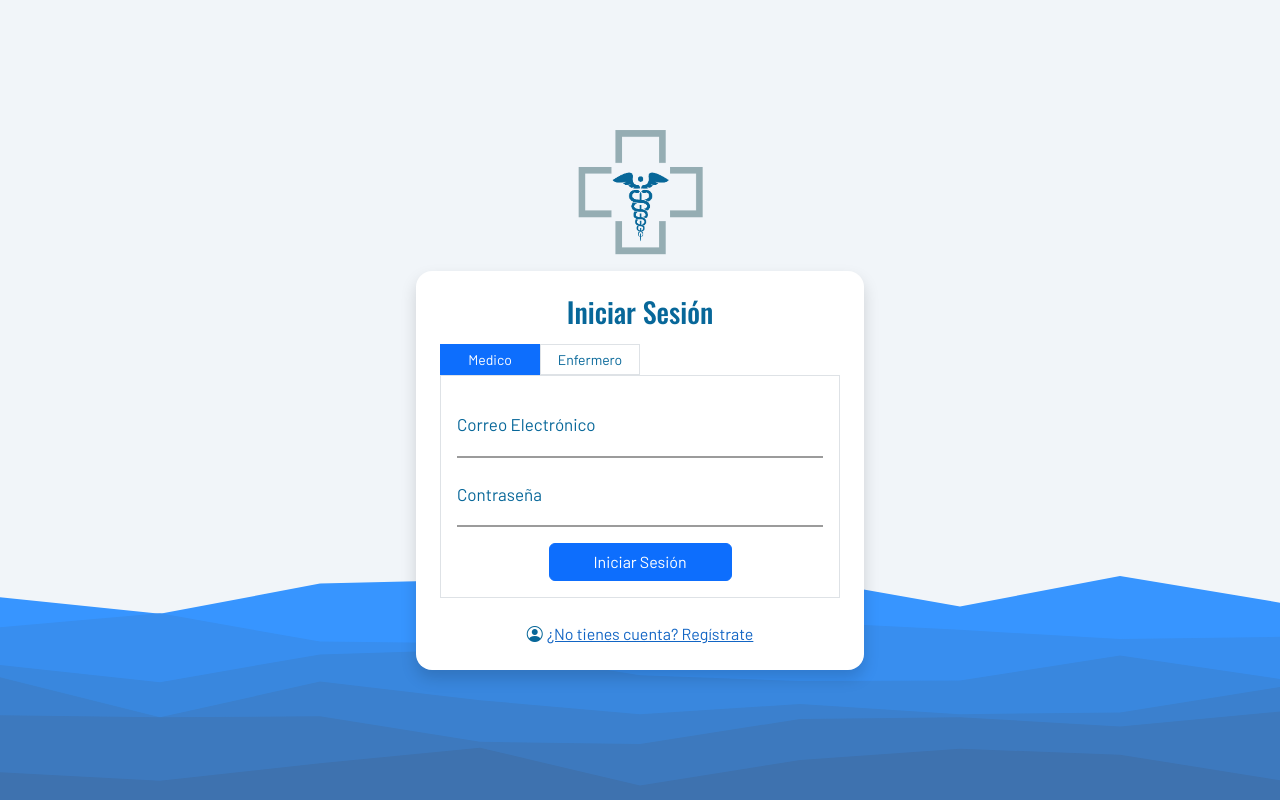
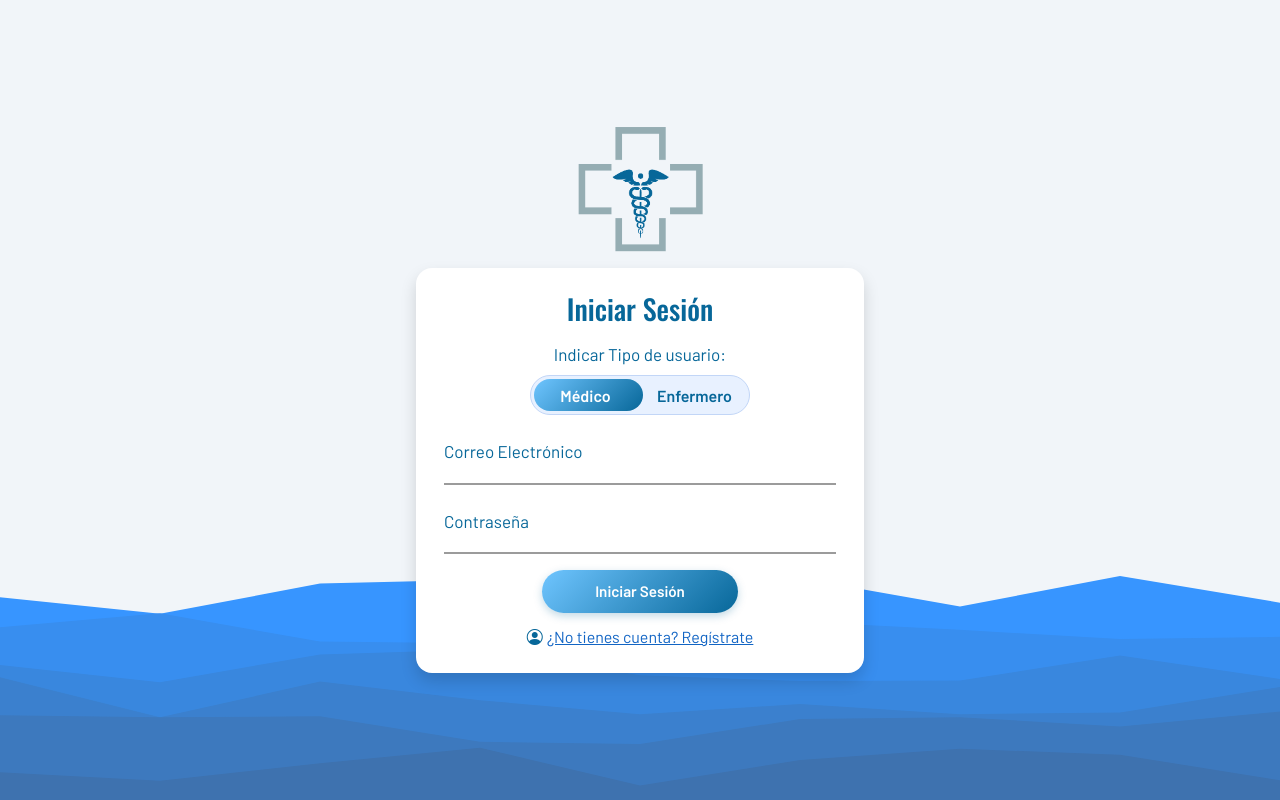
Before and after one commit to mauroarmas/IS-GuardiaTFI-Frontend, a React (Vite) app: page /login in a window 1280 px wide. Built offline with nearby package versions, Linux system fonts and the light colour scheme.

Commit message:
Se mejoró UI y se ocultaron componentes a algunos usuarios segun rol

```diff
--- a/src/components/common/Input.jsx
+++ b/src/components/common/Input.jsx
@@ -21,66 +21,6 @@ const Input = ({ label, type, placeholder, registerObject }) => {
 };
 
 const StyledWrapper = styled.div`
-  .form__group {
-    position: relative;
-    padding: 20px 0 0;
-    width: 100%;
-  }
-
-  .form__field {
-    font-family: inherit;
-    width: 100%;
-    border: none;
-    border-bottom: 2px solid #9b9b9b;
-    outline: 0;
-    font-size: 17px;
-    color: #212529;
-    padding: 7px 0;
-    background: transparent;
-    transition: border-color 0.2s;
-  }
-
-  .form__field::placeholder {
-    color: transparent;
-  }
-
-  .form__field:placeholder-shown ~ .form__label {
-    font-size: 17px;
-    cursor: text;
-    top: 20px;
-  }
-
-  .form__label {
-    position: absolute;
-    top: 0;
-    display: block;
-    transition: 0.2s;
-    font-size: 17px;
-    color: rgb(7, 103, 153);
-    pointer-events: none;
-  }
-
-  .form__field:focus {
-    padding-bottom: 6px;
-
-    border-width: 3px;
-    border-image: linear-gradient(to right, #6fc5ffff, rgb(7, 103, 153););
-    border-image-slice: 1;
-  }
-
-  .form__field:focus ~ .form__label {
-    position: absolute;
-    top: 0;
-    display: block;
-    transition: 0.2s;
-    font-size: 17px;
-    color: rgb(7, 103, 153);
-    font-weight: 700;
-  }
-
-  /* reset input */
-  .form__field:required, .form__field:invalid {
-    box-shadow: none;
-  }`;
+ `;
 
 export default Input;
--- a/src/components/common/SideBar.jsx
+++ b/src/components/common/SideBar.jsx
@@ -5,6 +5,11 @@ import "../../styles/sideBar.css";
 const SideBar = () => {
   const [isMini, setIsMini] = useState(true);
   const location = useLocation(); // Obtenemos la ubicación actual
+
+  const storedUser = localStorage.getItem("user");
+  const user = storedUser ? JSON.parse(storedUser) : null;
+  const rol = user?.rol || null;
+
 
   const handleMouseEnter = () => {
     setIsMini(false); // Expande el sidebar cuando el cursor está sobre él
@@ -39,6 +44,7 @@ const SideBar = () => {
             </Link>
           </li>
 
+          {rol !== "enfermero" ? null : (
             <li
               className={
                 location.pathname.includes("/moduloPacientes") ? "active" : ""
@@ -49,6 +55,7 @@ const SideBar = () => {
                 {!isMini && <label className="me-5">Pacientes</label>}
               </Link>
             </li>
+          )}
         </ul>
       </div>
     </aside>
--- a/src/components/pages/Login.jsx
+++ b/src/components/pages/Login.jsx
@@ -137,23 +137,30 @@ function Login() {
           <h3 className="text-center">Iniciar Sesión</h3>
 
           {/* Selector de tipo de usuario */}
-          <div className="d-flex justify-content-center w-50 mt-3">
-            {["medico", "enfermero"].map((r) => (
-              <button
-                key={r}
-                type="button"
-                className={`btn btn-sm ${
-                  role === r ? "btn-primary" : "btn-outline-primary"
+          <div className="w-100 d-flex flex-column align-items-center mt-3">
+            <span className="span1 mb-2">Indicar Tipo de usuario:</span>
+
+            <div className="role-toggle">
+              <div
+                className={`toggle-option ${role === "medico" ? "active" : ""}`}
+                onClick={() => setRole("medico")}
+              >
+                Médico
+              </div>
+              <div
+                className={`toggle-option ${
+                  role === "enfermero" ? "active" : ""
                 }`}
-                onClick={() => setRole(r)}
+                onClick={() => setRole("enfermero")}
               >
-                {r.charAt(0).toUpperCase() + r.slice(1)}
-              </button>
-            ))}
+                Enfermero
+              </div>
+              <div className={`toggle-indicator ${role}`}></div>
+            </div>
           </div>
 
           {/* Formulario */}
-          <form onSubmit={handleSubmit(onSubmit)} className="border p-3">
+          <form onSubmit={handleSubmit(onSubmit)} className=" p-1">
             <div className="mb-1 ">
               <Input
                 className="w-100"
@@ -173,7 +180,6 @@ function Login() {
               )}
             </div>
             <div className="mb-3">
-
               <Input
                 label="Contraseña"
                 type="password"
@@ -190,10 +196,10 @@ function Login() {
                 <p className="text-danger">{errors.password.message}</p>
               )}
             </div>
-            <div className="d-flex justify-content-center mt-2">
+            <div className="d-flex justify-content-center mx-auto mt-3 w-50">
               <button
                 type="submit"
-                className="btn btn-primary w-50 rounded-2"
+                className={`login-btn ${loading ? "loading" : ""}`}
                 disabled={loading}
               >
                 {loading ? "Cargando..." : "Iniciar Sesión"}
@@ -201,7 +207,7 @@ function Login() {
             </div>
           </form>
 
-          <div className="text-center mt-4">
+          <div className="text-center mt-2">
             <Link to="/signup">
               <span>
                 <i className="bi bi-person-circle me-1 login-icon"></i>
--- a/src/components/pages/Register.jsx
+++ b/src/components/pages/Register.jsx
@@ -67,23 +67,30 @@ function Register() {
         <h3 className="text-center">Registro de Usuario</h3>
 
         {/* Selector de rol */}
-        <div className="d-flex justify-content-center w-50 mt-3">
-          {["medico", "enfermero"].map((r) => (
-            <button
-              key={r}
-              type="button"
-              className={`btn btn-sm ${
-                role === r ? "btn-primary" : "btn-outline-primary"
+        <div className="w-100 d-flex flex-column align-items-center mt-3">
+          <span className="span1 mb-2">Indicar Tipo de usuario:</span>
+
+          <div className="role-toggle">
+            <div
+              className={`toggle-option ${role === "medico" ? "active" : ""}`}
+              onClick={() => setRole("medico")}
+            >
+              Médico
+            </div>
+            <div
+              className={`toggle-option ${
+                role === "enfermero" ? "active" : ""
               }`}
-              onClick={() => setRole(r)}
+              onClick={() => setRole("enfermero")}
             >
-              {r.charAt(0).toUpperCase() + r.slice(1)}
-            </button>
-          ))}
+              Enfermero
+            </div>
+            <div className={`toggle-indicator ${role}`}></div>
+          </div>
         </div>
 
         <form
-          className="formularioLogin border p-3 w-100"
+          className="formularioLogin p-1 w-100"
           onSubmit={handleSubmit(onSubmit)}
         >
           {/* Email */}
@@ -130,7 +137,6 @@ function Register() {
 
           {/* Confirmar password */}
           <div className="mb-3">
-
             <Input
               label="Contraseña"
               type="password"
@@ -146,13 +152,15 @@ function Register() {
             )}
           </div>
 
+          <div className="d-flex justify-content-center mx-auto mt-3 w-50">
               <button
                 type="submit"
-            className="btn btn-primary w-50 rounded-2 mx-auto d-block"
+                className={`login-btn ${loading ? "loading" : ""}`}
                 disabled={loading}
               >
                 {loading ? "Cargando..." : "Registrarse"}
               </button>
+            </div>
         </form>
       </div>
     </div>
--- a/src/components/pages/espera/ModuloEspera.jsx
+++ b/src/components/pages/espera/ModuloEspera.jsx
@@ -1,8 +1,4 @@
-import {
-  Container,
-  Table,
-  Modal,
-} from "react-bootstrap";
+import { Container, Table, Modal } from "react-bootstrap";
 import { Link } from "react-router-dom";
 import { useEffect, useState } from "react";
 import "../../../styles/modulos.css";
@@ -14,7 +10,11 @@ function App() {
   const [pacienteSiguiente, setPacienteSiguiente] = useState(null);
   const [chartData, setChartData] = useState({});
   const [modalShow, setModalShow] = useState(false);
-  const [selectedIncome, setSelectedIncome] = useState(null); // 👈 Nuevo estado
+  const [selectedIncome, setSelectedIncome] = useState(null);
+
+  const storedUser = localStorage.getItem("user");
+  const user = storedUser ? JSON.parse(storedUser) : null;
+  const rol = user?.rol || null;
 
   const fetchIncomes = async () => {
     const endpoint = `${import.meta.env.VITE_BACKEND_URL}/ingreso`;
@@ -69,15 +69,37 @@ function App() {
   function getColorByUrgencyLevel(level) {
     switch (level) {
       case "Crítica":
-        return <span className="span-urgency"><i class="bi bi-circle-fill" style={{ color: "red" }}></i> {level}</span>
+        return (
+          <span className="span-urgency">
+            <i class="bi bi-circle-fill" style={{ color: "red" }}></i> {level}
+          </span>
+        );
       case "Emergencia":
-        return <span className="span-urgency"><i class="bi bi-circle-fill" style={{ color: "orange" }}></i> {level}</span>;
+        return (
+          <span className="span-urgency">
+            <i class="bi bi-circle-fill" style={{ color: "orange" }}></i>{" "}
+            {level}
+          </span>
+        );
       case "Urgencia":
-        return <span className="span-urgency"><i class="bi bi-circle-fill" style={{ color: "yellow" }}></i> {level}</span>;
+        return (
+          <span className="span-urgency">
+            <i class="bi bi-circle-fill" style={{ color: "yellow" }}></i>{" "}
+            {level}
+          </span>
+        );
       case "Urgencia Menor":
-        return <span className="span-urgency"><i class="bi bi-circle-fill" style={{ color: "green" }}></i> {level}</span>;
+        return (
+          <span className="span-urgency">
+            <i class="bi bi-circle-fill" style={{ color: "green" }}></i> {level}
+          </span>
+        );
       case "Sin Urgencia":
-        return <span className="span-urgency"><i class="bi bi-circle-fill" style={{ color: "blue" }}></i> {level}</span>;
+        return (
+          <span className="span-urgency">
+            <i class="bi bi-circle-fill" style={{ color: "blue" }}></i> {level}
+          </span>
+        );
       default:
         return <p style={{ color: "black" }}>No definido</p>;
     }
@@ -96,9 +118,12 @@ function App() {
             <div className="d-flex flex-column w-25">
               <h2>Cola de Espera</h2>
               <div className="mt-4">
-                <Link className="w-100 btn-dar-alta" to="/registrarIngreso">
-                  <i className="bi bi-person-plus"></i> Nuevo Ingreso
-                </Link>
+                {rol !== "enfermero" ? null : (
+                  <Link className="login-btn" to="/registrarIngreso">
+                    <i className="bi bi-person-plus"></i> Nuevo Ingreso
+                  </Link>
+                )}
+
               </div>
             </div>
 
@@ -122,12 +147,14 @@ function App() {
                   </h5>
                   <p className="card-text">{incomes[0]?.informe}</p>
                   <div className="d-flex justify-content-between">
-                    <a href="#" className="btn-dar-alta">
-                      Atender
-                    </a>
-                    {/* 👇 Pasamos el primer ingreso */}
+                    {rol !== "medico" ? null :(
+                      <a href="#" className="login-btn">
+                        Atender
+                      </a>
+                    )}
+
                     <a
-                      className="btn-dar-alta"
+                      className="login-btn"
                       onClick={() => handleShowModal(incomes[0])}
                     >
                       Ver Datos
@@ -156,7 +183,6 @@ function App() {
                       <td>{ingreso.id}</td>
                       <td>{ingreso.nivelEmergencia}</td>
                       <td className="text-center">
-
                         <a
                           className="btnDatosTabla"
                           onClick={() => handleShowModal(ingreso)}
@@ -172,7 +198,6 @@ function App() {
             </div>
           </div>
 
-          {/* 👇 Pasamos el objeto seleccionado al modal */}
           <ModalDatos
             show={modalShow}
             onHide={() => setModalShow(false)}
@@ -217,7 +242,7 @@ function ModalDatos({ show, onHide, income }) {
         )}
       </Modal.Body>
       <Modal.Footer>
-        <button onClick={onHide} className="w-auto mx-auto btn-dar-alta">
+        <button onClick={onHide} className="mx-auto login-btn">
           Cerrar
         </button>
       </Modal.Footer>
--- a/src/components/pages/pacientes/ModuloPacientes.jsx
+++ b/src/components/pages/pacientes/ModuloPacientes.jsx
@@ -79,7 +79,7 @@ function ModuloPacientes() {
           />
           <div>
             <Link
-              className="btn btn-primary"
+              className="login-btn px-3"
               to="/moduloPacientes/registrarPaciente"
             >
               <i className="bi bi-person-plus"></i> Dar de alta un paciente
--- a/src/components/pages/pacientes/RegistrarPaciente.jsx
+++ b/src/components/pages/pacientes/RegistrarPaciente.jsx
@@ -240,7 +240,7 @@ function RegistrarPaciente() {
                 </p>
               )}
               <div>
-                <button type="submit">Registrar Paciente</button>
+                <button type="submit" className="login-btn px-3">Registrar Paciente</button>
               </div>
             </div>
           </form>
--- a/src/styles/login.css
+++ b/src/styles/login.css
@@ -45,3 +45,177 @@ h3 {
   color: rgb(7, 103, 153);
   border-color: rgb(222, 226, 230);
 }
+
+ .form__group {
+    position: relative;
+    padding: 20px 0 0;
+    width: 100%;
+  }
+
+  .form__field {
+    font-family: inherit;
+    width: 100%;
+    border: none;
+    border-bottom: 2px solid #9b9b9b;
+    outline: 0;
+    font-size: 17px;
+    color: #212529;
+    padding: 7px 0;
+    background: transparent;
+    transition: border-color 0.2s;
+  }
+
+  .form__field::placeholder {
+    color: transparent;
+  }
+
+  .form__field:placeholder-shown ~ .form__label {
+    font-size: 17px;
+    cursor: text;
+    top: 20px;
+  }
+
+  .form__label {
+    position: absolute;
+    top: 0;
+    display: block;
+    transition: 0.2s;
+    font-size: 17px;
+    color: rgb(7, 103, 153);
+    pointer-events: none;
+  }
+
+  .form__field:focus {
+    padding-bottom: 6px;
+    border-width: 3px;
+    border-image: linear-gradient(to right, #6fc5ffff, rgb(7, 103, 153));
+    border-image-slice: 1;
+  }
+
+  .form__field:focus ~ .form__label {
+    position: absolute;
+    top: 0;
+    display: block;
+    transition: 0.2s;
+    font-size: 17px;
+    color: rgb(7, 103, 153);
+    font-weight: 700;
+  }
+
+  /* reset input */
+  .form__field:required, .form__field:invalid {
+    box-shadow: none;
+  }
+
+  .span1{
+        font-size: 17px;
+    color: rgb(7, 103, 153);
+    text-decoration: none;
+  }
+
+  /* === Selector moderno de rol === */
+.role-toggle {
+  position: relative;
+  display: flex;
+  background: #e8f1ff;
+  border-radius: 50px;
+  width: 220px;
+  height: 40px;
+  cursor: pointer;
+  overflow: hidden;
+  border: 1px solid #c2d6f7;
+  transition: all 0.3s ease;
+}
+
+.toggle-option {
+  flex: 1;
+  text-align: center;
+  line-height: 40px;
+  color: #076799;
+  font-weight: 600;
+  z-index: 2;
+  transition: color 0.3s ease;
+  user-select: none;
+}
+
+.toggle-option.active {
+  color: white;
+}
+
+.toggle-indicator {
+  position: absolute;
+  top: 3px;
+  bottom: 3px;
+  width: 50%;
+  border-radius: 50px;
+  background: linear-gradient(135deg, #6fc5ff, #076799);
+  transition: all 0.3s ease-in-out;
+  z-index: 1;
+}
+
+.toggle-indicator.medico {
+  left: 3px;
+}
+
+.toggle-indicator.enfermero {
+  left: calc(50% - 3px);
+}
+
+/* === Botón moderno estilo gradiente === */
+/* === Botón moderno estilo gradiente compacto === */
+.login-btn {
+  background: linear-gradient(135deg, #6fc5ff, #076799);
+  color: white;
+  font-weight: 600;
+  font-size: 0.95rem; /* texto proporcional */
+  border: none;
+  border-radius: 40px;
+  min-width: 160px;
+  min-height: 36px;
+  cursor: pointer;
+  box-shadow: 0 3px 8px rgba(7, 103, 153, 0.25);
+  transition: all 0.3s ease;
+  position: relative;
+  overflow: hidden;
+  display: flex;
+  align-items: center;
+  justify-content: center;
+}
+
+/* efecto de brillo animado */
+.login-btn::after {
+  content: "";
+  position: absolute;
+  top: 0;
+  left: -100%;
+  width: 100%;
+  height: 100%;
+  background: linear-gradient(
+    120deg,
+    transparent,
+    rgba(255, 255, 255, 0.4),
+    transparent
+  );
+  transition: all 0.5s ease;
+}
+
+.login-btn:hover::after {
+  left: 100%;
+}
+
+.login-btn:hover {
+  transform: translateY(-2px);
+  box-shadow: 0 5px 14px rgba(7, 103, 153, 0.35);
+}
+
+.login-btn:active {
+  transform: translateY(1px);
+  box-shadow: 0 2px 6px rgba(7, 103, 153, 0.25);
+}
+
+/* Estado de carga */
+.login-btn.loading {
+  background: #a3d9f7;
+  cursor: not-allowed;
+  box-shadow: none;
+}
```
Lines whose indentation alone changed are shown as unchanged.
